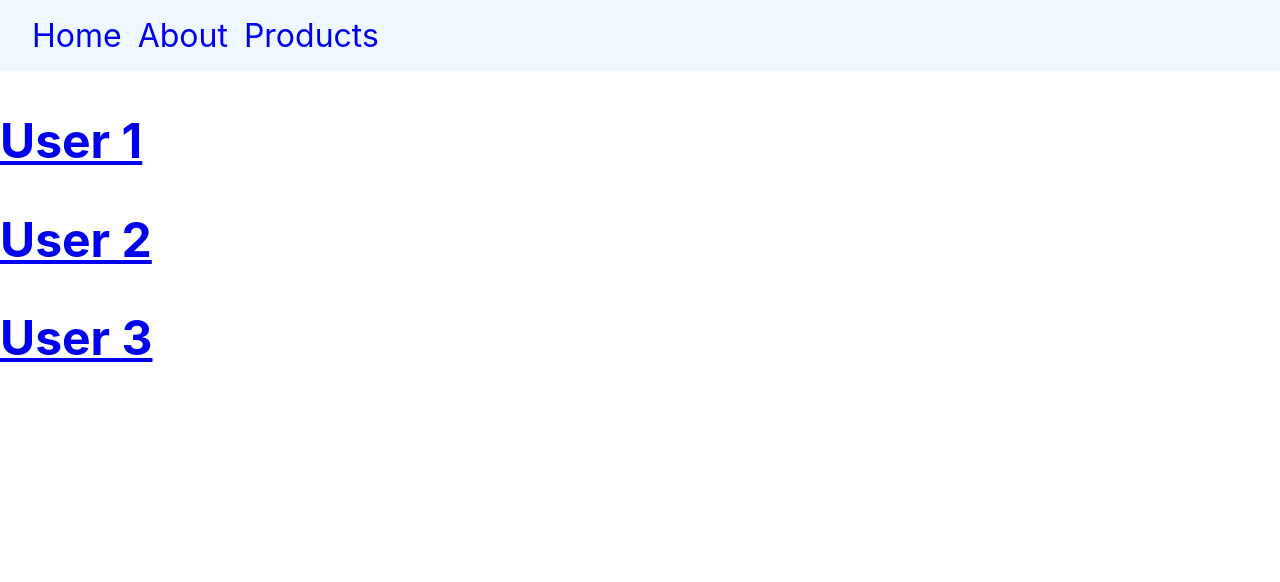
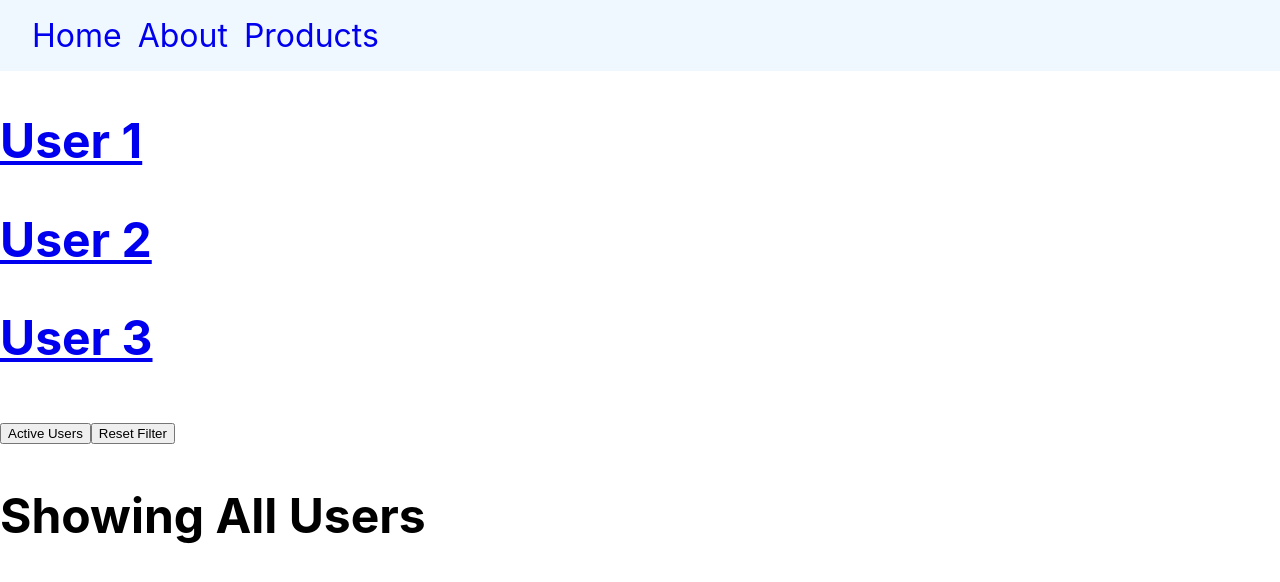
Before and after one commit to sushantsharmaa/react-router-dom-v6.4.2, a React (Create React App) app: page /users in a window 1280 px wide. Shown: the top 582 px of the page. Built offline with nearby package versions, Linux system fonts and the light colour scheme.

Commit message:
Search Params

```diff
--- a/src/components/Users/Users.jsx
+++ b/src/components/Users/Users.jsx
@@ -1,7 +1,10 @@
 import React from "react";
-import { Outlet, Link } from "react-router-dom";
+import { Outlet, Link, useSearchParams } from "react-router-dom";
 
 const Users = () => {
+  const [searchParams, setSearchParams] = useSearchParams();
+  const showActiveUsers = searchParams.get("filter") === "active";
+
   return (
     <div>
       <Link to="1">
@@ -14,6 +17,17 @@
         <h2>User 3</h2>
       </Link>
       <Outlet />
+      <div>
+        <button onClick={() => setSearchParams({ filter: "active" })}>
+          Active Users
+        </button>
+        <button onClick={() => setSearchParams({})}>Reset Filter</button>
+      </div>
+      {showActiveUsers ? (
+        <h2>Showing Active Users</h2>
+      ) : (
+        <h2>Showing All Users</h2>
+      )}
     </div>
   );
 };
```
